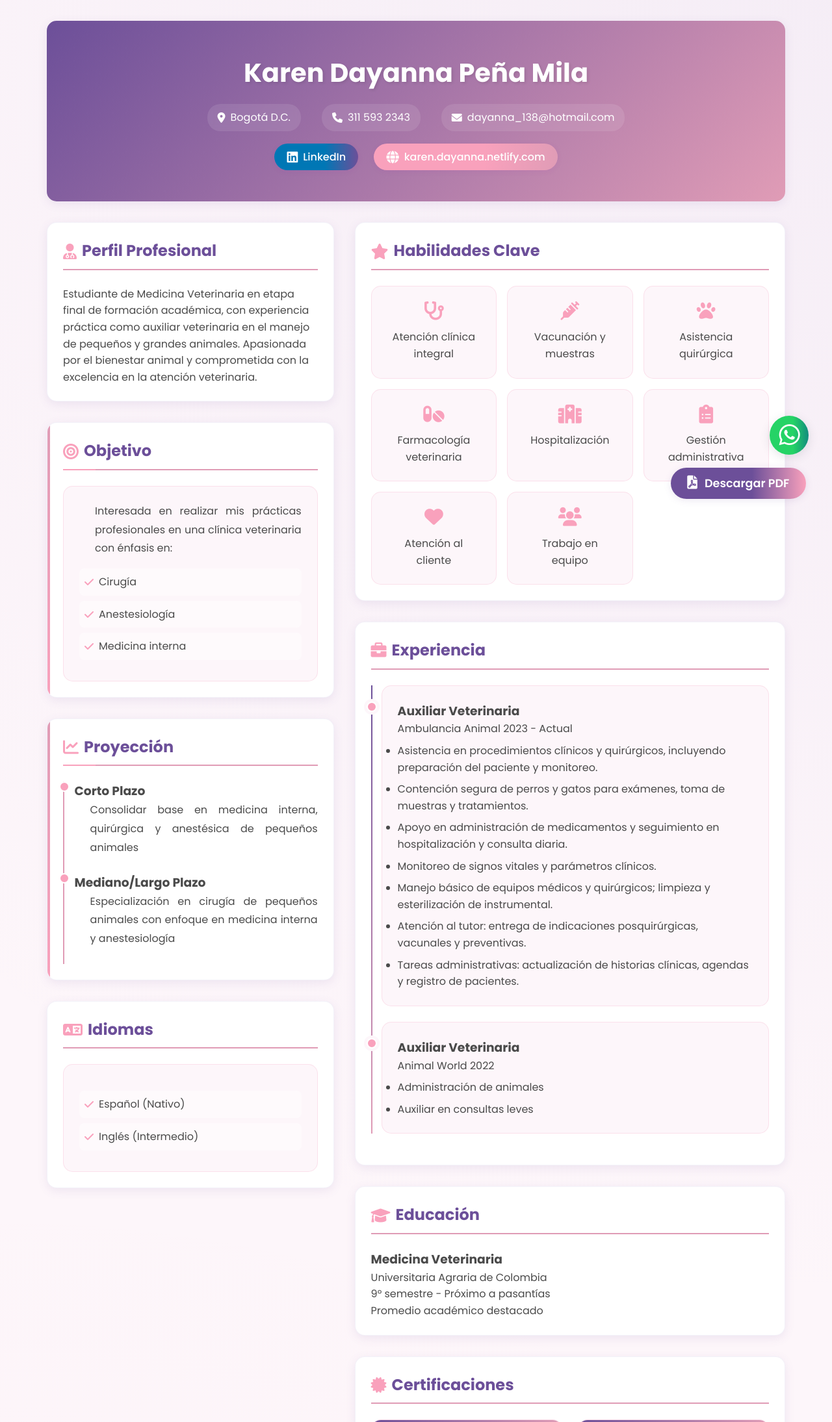
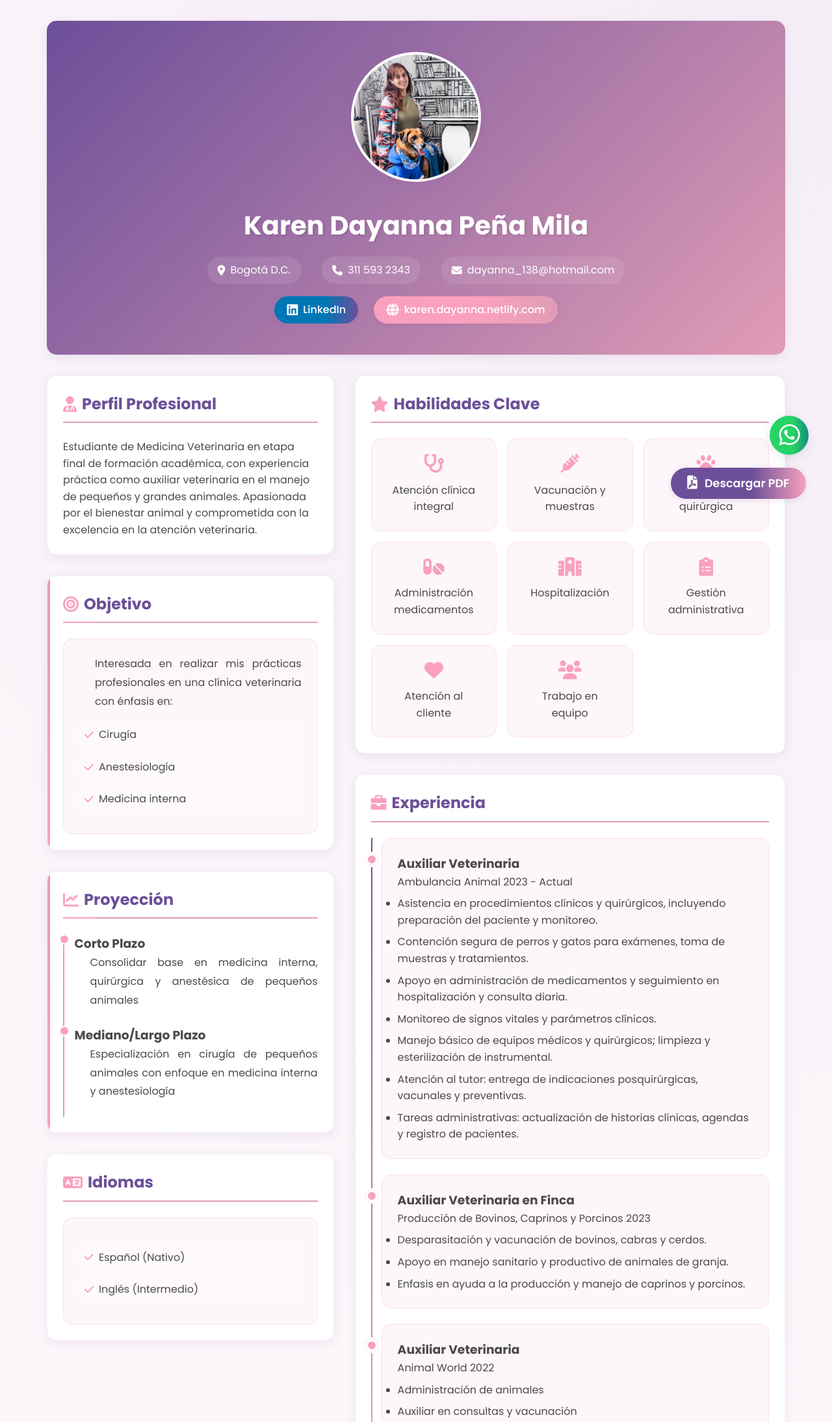
Before and after one commit to jordonez19/karen_cv_06-09-2025, a plain HTML site: page index.html in a window 1280 px wide. Shown: the top 2189 px of the page at 65% size. Drawn offline with Linux system fonts and the light colour scheme.

Commit message:
Add profile image to index.html and update styling in style.css; modify experience details and portfolio link for accuracy and clarity.

```diff
--- a/index.html
+++ b/index.html
@@ -17,6 +17,7 @@
         </a>
         <header class="header">
             <div class="profile-section">
+                <img src="./images/me.jpg" alt="Karen Dayanna Peña Mila" class="profile-img">
                 <h1 class="name">Karen Dayanna Peña Mila</h1>
                 <div class="contact-info">
                     <p><i class="fas fa-map-marker-alt"></i> Bogotá D.C.</p>
@@ -92,7 +93,7 @@
                         </div>
                         <div class="skill-item">
                             <i class="fas fa-pills"></i>
-                            <p>Farmacología veterinaria</p>
+                            <p>Administración medicamentos</p>
                         </div>
                         <div class="skill-item">
                             <i class="fas fa-hospital"></i>
@@ -134,13 +135,25 @@
                         </div>
                         <div class="experience-item">
                             <div class="experience-header">
+                                <h3>Auxiliar Veterinaria en Finca</h3>
+                                <span class="company">Producción de Bovinos, Caprinos y Porcinos</span>
+                                <span class="period">2023</span>
+                            </div>
+                            <ul class="experience-details">
+                                <li>Desparasitación y vacunación de bovinos, cabras y cerdos.</li>
+                                <li>Apoyo en manejo sanitario y productivo de animales de granja.</li>
+                                <li>Enfasis en ayuda a la producción y manejo de caprinos y porcinos.</li>
+                            </ul>
+                        </div>
+                        <div class="experience-item">
+                            <div class="experience-header">
                                 <h3>Auxiliar Veterinaria</h3>
                                 <span class="company">Animal World</span>
                                 <span class="period">2022</span>
                             </div>
                             <ul class="experience-details">
                                 <li>Administración de animales</li>
-                                <li>Auxiliar en consultas leves</li>
+                                <li>Auxiliar en consultas y vacunación</li>
                             </ul>
                         </div>
                     </div>
@@ -196,7 +209,7 @@
                     <h2><i class="fas fa-globe"></i> Portafolio Web</h2>
                     <div class="card">
                         <a href="https://karendayanna.netlify.app/" target="_blank" class="website-link">
-                            <i class="fas fa-external-link-alt"></i> karen.dayanna.netlify.com
+                            <i class="fas fa-external-link-alt"></i> karendayannanetlify.com
                         </a>
                         <p>Visita mi portafolio web para ver más sobre mi experiencia, proyectos y recomendaciones en el área veterinaria.</p>
                     </div>
--- a/style.css
+++ b/style.css
@@ -405,6 +405,12 @@ h2 i {
     .skills-grid {
         grid-template-columns: repeat(auto-fit, minmax(120px, 1fr));
     }
+
+    .profile-img {
+        width: 120px;
+        height: 120px;
+        margin-bottom: 1.2rem;
+    }
 }
 
 /* Print Styles */
@@ -784,3 +790,17 @@ li{
         display: none !important;
     }
 }
+
+.profile-img {
+    display: block;
+    margin: 0 auto 2.2rem auto;
+    width: 200px;
+    height: 200px;
+    object-fit: cover;
+    border-radius: 50%;
+    box-shadow: 0 4px 18px rgba(108, 79, 153, 0.13);
+    border: 4px solid var(--white);
+    background: var(--light-bg);
+    position: relative;
+    z-index: 2;
+}
```
Also changed, not shown: images/me.jpg (added).
